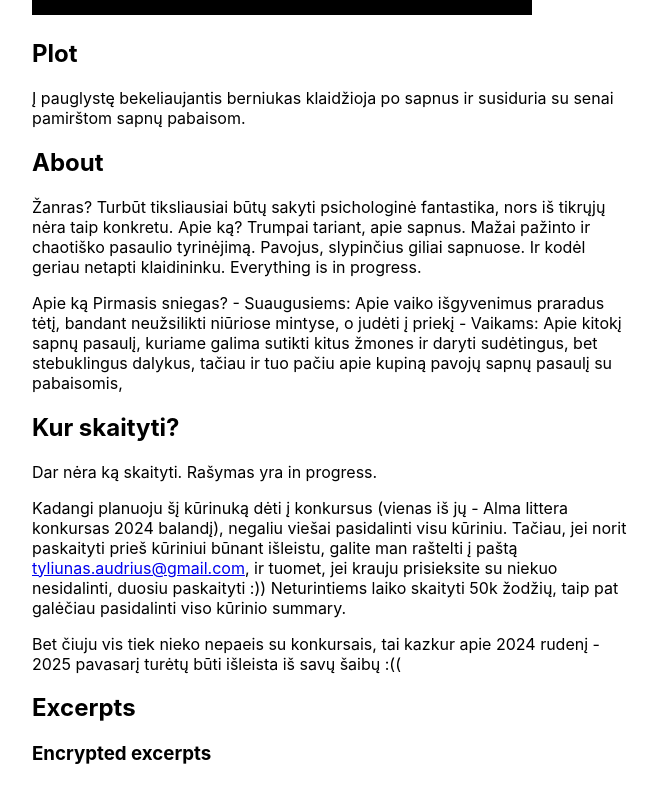
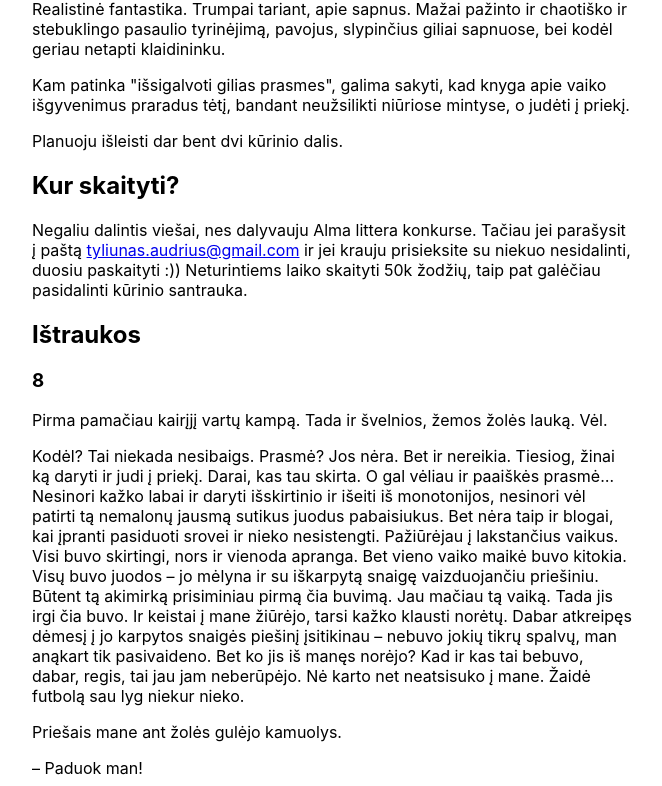
Before and after one commit to naglissul/naglissul.github.io, a React (Create React App) app: page /#/write/the-first-snow in a window 1280 px wide. Shown: the part 928-1714 px from the top of the page, without its empty margins (308-970 px from the left). Built offline with nearby package versions, Linux system fonts and the light colour scheme.

Commit message:
Share pirmasis sniegas

```diff
--- a/src/constants.tsx
+++ b/src/constants.tsx
@@ -16,15 +16,6 @@ import TheLastYearsSnowPage from "./pages/writePage/TheLastYearsSnowPage";
 import OtherSnowPage from "./pages/writePage/OtherSnowPage";
 import ShortDreamsPage from "./pages/writePage/ShortDreamsPage";
 import EncryptedExcerpts from "./pages/writePage/EncryptedExcerpts";
-import A from "./pages/writePage/A";
-import B from "./pages/writePage/b";
-import C from "./pages/writePage/c";
-import D from "./pages/writePage/d";
-import E from "./pages/writePage/e";
-import F from "./pages/writePage/f";
-import G from "./pages/writePage/g";
-import H from "./pages/writePage/h";
-import TempPage from "./pages/tempPage/TempPage";
 
 export const POSTS_URL: string =
   "https://raw.githubusercontent.com/naglissul/blog-posts/main/posts/";
@@ -117,43 +108,6 @@ export const routes: IRoute[] = [
     title: "Music",
     element: <MusicPage />,
   },
-  {
-    path: "/write/a/",
-    title: "Saldainiai (500 žodžių)",
-    element: <A />,
-  },
-  {
-    path: "/write/b/",
-    title: "Suplaktos kavos lašas (300 žodžių)",
-    element: <B />,
-  },
-  {
-    path: "/write/c/",
-    title: "Trumpi sapnai (po 300 žodžių)",
-    element: <C />,
-  },
-  {
-    path: "/write/d/",
-    title: "Kitas lapelis (2100 žodžių)",
-    element: <D />,
-  },
-  {
-    path: "/write/e/",
-    title:
-      "Kurtinančiai tyli naktis dvipusiame name arba Ką padarysi... (8400 žodžių)",
-    element: <E />,
-  },
-  {
-    path: "/write/f/",
-    title:
-      "Santrauka: Kurtinančiai tyli naktis dvipusiame name arba Ką padarysi... (1200 žodžių)",
-    element: <F />,
-  },
-  {
-    path: "/write/g/",
-    title: "Šeštasis sapnas (pradžia) (300 žodžių)",
-    element: <G />,
-  },
   { path: "*", title: "404", element: <NotFoundPage /> },
 ];
 
--- a/src/pages/homePage/HomePage.tsx
+++ b/src/pages/homePage/HomePage.tsx
@@ -2,7 +2,6 @@ import { Link } from "react-router-dom";
 import BestMusic from "./components/BestMusic";
 import { Icon } from "../../generalComponents/ContactsFooter";
 import { MOBILE_THRESHOLD } from "../../constants";
-import Counter from "./components/Counter";
 
 // USE SASS
 // Add more pages - branching from Home (or add "Other" thingy for the things that are permanently accomodated and leave Home for new/crumbs)
@@ -18,7 +17,6 @@ function HomePage() {
   return (
     <section>
       <BestMusic name="P. Tchaikovsky - The Nutcracker, Op. 71, Act II, Scene XIV: Waltz of the Flowers" />
-      <BestMusic name="Mother Mother - Hayloft II" />
       <hr />
       {/* <div
         style={{
@@ -50,6 +48,24 @@ function HomePage() {
         </em>
       </p>
       <h1>Latest</h1>
+      <div
+        style={{
+          border: "1px solid black",
+          padding: "10px",
+          textAlign: "center",
+          margin: "10px",
+        }}
+      >
+        <Link to="/write/the-first-snow/">
+          <h2>Pirmasis sniegas</h2>
+        </Link>
+        <em>
+          &emsp;
+          <Link to="/write/the-first-snow/">
+            Fantastikos su psichologijos elementais knyga apie sapnus
+          </Link>
+        </em>
+      </div>
       <div
         style={{
           border: "1px solid black",
--- a/src/pages/writePage/A.tsx
+++ /dev/null
@@ -1,3 +0,0 @@
-export default function A() {
-  return <></>;
-}
--- a/src/pages/writePage/TheFirstSnowPage.tsx
+++ b/src/pages/writePage/TheFirstSnowPage.tsx
@@ -1,63 +1,41 @@
-import { Link } from "react-router-dom";
-
 export default function TheFirstSnowPage() {
   return (
     <section>
-      <p>Čia bus patalpinta informacija apie romaną "Pirmasis sniegas"</p>
-      <p>
-        Šiuo metu dirbu ties pirmos dalies (iš trijų) antru skyriumi (iš trijų)
-      </p>
-      <h2>Cover</h2>
       <img
+        style={{ display: "block", margin: "auto" }}
         src="/assets/images/f-s-cover.png"
         data-canonical-src="/assets/images/f-s-cover.png"
         width="500px"
         alt="The First Snow book cover"
       />
-      <h2>Plot</h2>
       <p>
         Į pauglystę bekeliaujantis berniukas klaidžioja po sapnus ir susiduria
         su senai pamirštom sapnų pabaisom.
       </p>
-      <h2>About</h2>
+      <h2>Apie</h2>
       <p>
-        Žanras? Turbūt tiksliausiai būtų sakyti psichologinė fantastika, nors iš
-        tikrųjų nėra taip konkretu. Apie ką? Trumpai tariant, apie sapnus. Mažai
-        pažinto ir chaotiško pasaulio tyrinėjimą. Pavojus, slypinčius giliai
-        sapnuose. Ir kodėl geriau netapti klaidininku. Everything is in
-        progress.
+        Realistinė fantastika. Trumpai tariant, apie sapnus. Mažai pažinto ir
+        chaotiško ir stebuklingo pasaulio tyrinėjimą, pavojus, slypinčius giliai
+        sapnuose, bei kodėl geriau netapti klaidininku.
       </p>
       <p>
-        Apie ką Pirmasis sniegas? - Suaugusiems: Apie vaiko išgyvenimus praradus
-        tėtį, bandant neužsilikti niūriose mintyse, o judėti į priekį - Vaikams:
-        Apie kitokį sapnų pasaulį, kuriame galima sutikti kitus žmones ir daryti
-        sudėtingus, bet stebuklingus dalykus, tačiau ir tuo pačiu apie kupiną
-        pavojų sapnų pasaulį su pabaisomis,
+        Kam patinka "išsigalvoti gilias prasmes", galima sakyti, kad knyga apie
+        vaiko išgyvenimus praradus tėtį, bandant neužsilikti niūriose mintyse, o
+        judėti į priekį.
       </p>
+      <p>Planuoju išleisti dar bent dvi kūrinio dalis.</p>
       <h2>Kur skaityti?</h2>
-      <p>Dar nėra ką skaityti. Rašymas yra in progress. </p>
       <p>
-        Kadangi planuoju šį kūrinuką dėti į konkursus (vienas iš jų - Alma
-        littera konkursas 2024 balandį), negaliu viešai pasidalinti visu
-        kūriniu. Tačiau, jei norit paskaityti prieš kūriniui būnant išleistu,
-        galite man raštelti į paštą{" "}
+        Negaliu dalintis viešai, nes dalyvauju Alma littera konkurse. Tačiau jei
+        parašysit į paštą{" "}
         <a href="mailto:tyliunas.audrius@gmail.com">
           tyliunas.audrius@gmail.com
-        </a>
-        , ir tuomet, jei krauju prisieksite su niekuo nesidalinti, duosiu
-        paskaityti :)) Neturintiems laiko skaityti 50k žodžių, taip pat galėčiau
-        pasidalinti viso kūrinio summary.
+        </a>{" "}
+        ir jei krauju prisieksite su niekuo nesidalinti, duosiu paskaityti :))
+        Neturintiems laiko skaityti 50k žodžių, taip pat galėčiau pasidalinti
+        kūrinio santrauka.
       </p>
-      <p>
-        Bet čiuju vis tiek nieko nepaeis su konkursais, tai kazkur apie 2024
-        rudenį - 2025 pavasarį turėtų būti išleista iš savų šaibų :((
-      </p>
-      <h2>Excerpts</h2>
-      <h3>Encrypted excerpts</h3>
-      <p>
-        Checkout{" "}
-        <Link to="/write/the-first-snow/encrypted-excerpts/">here</Link>
-      </p>
+      <h2>Ištraukos</h2>
       <h3>8</h3>
       <p>
         Pirma pamačiau kairįjį vartų kampą. Tada ir švelnios, žemos žolės lauką.
@@ -237,9 +215,6 @@ export default function TheFirstSnowPage() {
         tarp stovinčių pabaisų. Vos tik aš pajudėjau, visos jos pradėjo lėkt į
         mane. {"<...>"}
       </p>{" "}
-      <h2>Reviews & testimonials</h2>
-      <h2>Ilustrations</h2>
-      <h2>Sypnosis</h2>
     </section>
   );
 }
--- a/src/pages/writePage/b.tsx
+++ /dev/null
@@ -1,3 +0,0 @@
-export default function B() {
-  return <></>;
-}
--- a/src/pages/writePage/c.tsx
+++ /dev/null
@@ -1,3 +0,0 @@
-export default function C() {
-  return <></>;
-}
--- a/src/pages/writePage/d.tsx
+++ /dev/null
@@ -1,3 +0,0 @@
-export default function D() {
-  return <></>;
-}
--- a/src/pages/writePage/e.tsx
+++ /dev/null
@@ -1,3 +0,0 @@
-export default function E() {
-  return <></>;
-}
--- a/src/pages/writePage/f.tsx
+++ /dev/null
@@ -1,3 +0,0 @@
-export default function F() {
-  return <></>;
-}
--- a/src/pages/writePage/g.tsx
+++ /dev/null
@@ -1,3 +0,0 @@
-export default function G() {
-  return <></>;
-}
--- a/src/pages/writePage/h.tsx
+++ /dev/null
@@ -1,3 +0,0 @@
-export default function H() {
-  return <></>;
-}
```
